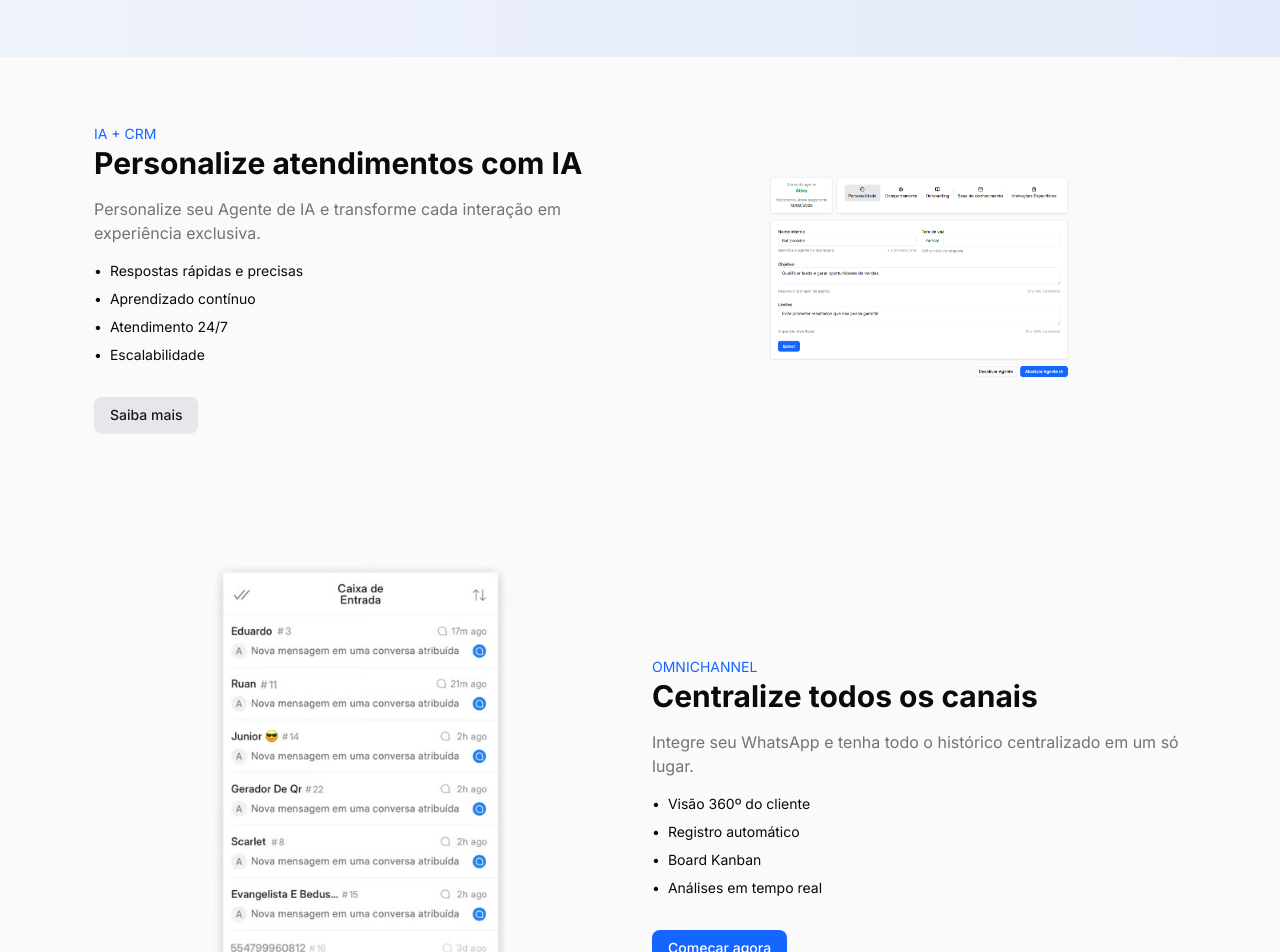
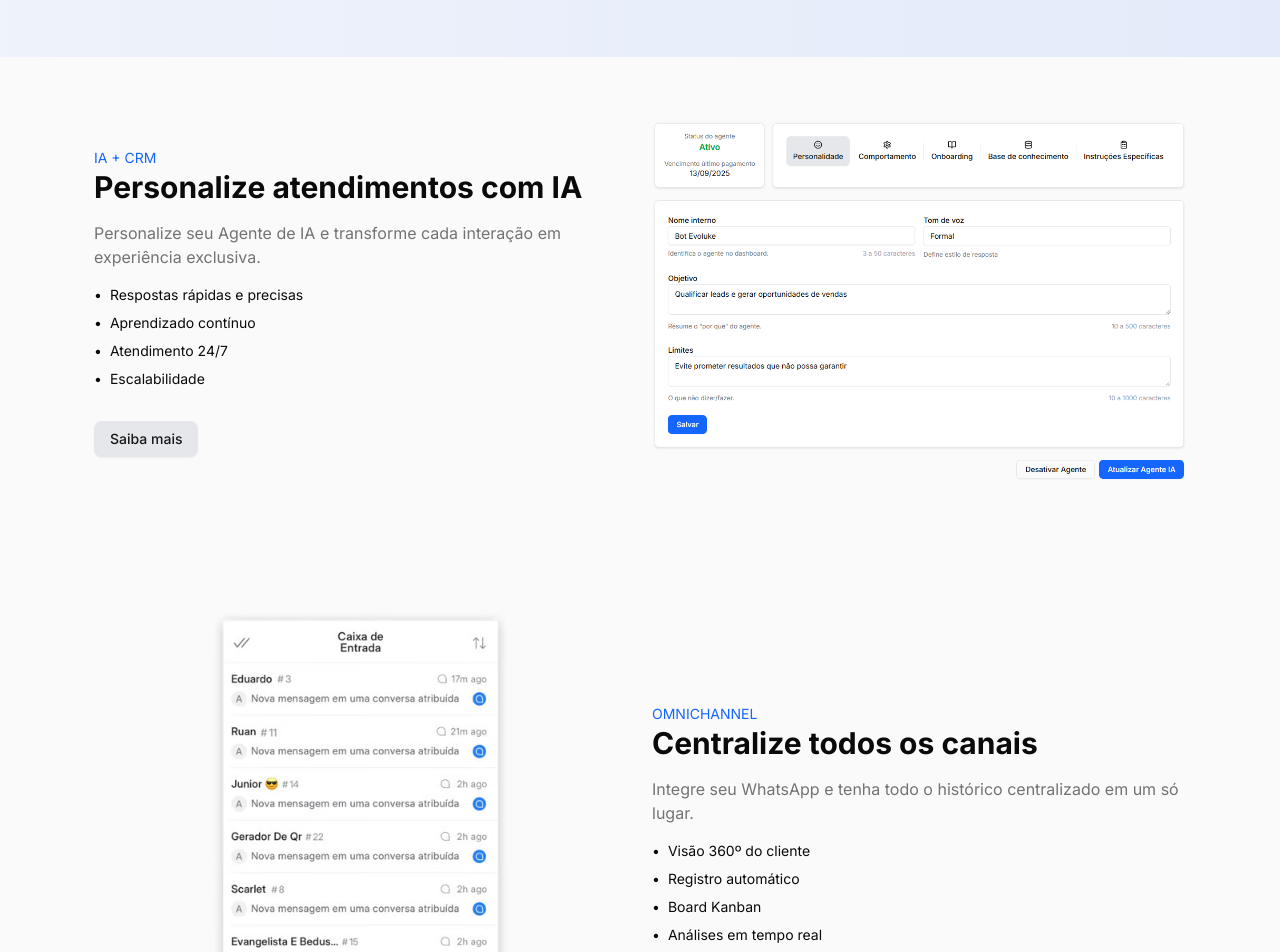
Before and after one commit to Evoluke/agent-plugandplay, a Next.js app: page / in a window 1280 px wide. Shown: the part 1080-2032 px from the top of the page. Built offline with nearby package versions, Linux system fonts and the light colour scheme; no server answers.

Commit message:
feat: customize benefit image sizes

```diff
--- a/components/landing/Benefit.tsx
+++ b/components/landing/Benefit.tsx
@@ -10,6 +10,8 @@ type BenefitProps = {
   cta: string;
   href: string;
   image: string;
+  imageWidth?: number;
+  imageHeight?: number;
   reverse?: boolean;
   primary?: boolean;
 };
@@ -22,6 +24,8 @@ export default function Benefit({
   cta,
   href,
   image,
+  imageWidth = 300,
+  imageHeight = 300,
   reverse,
   primary,
 }: BenefitProps) {
@@ -53,8 +57,8 @@ export default function Benefit({
           <Image
             src={image}
             alt="Benefício"
-            width={300}
-            height={300}
+            width={imageWidth}
+            height={imageHeight}
             className="rounded-md"
           />
         </div>
--- a/src/app/page.tsx
+++ b/src/app/page.tsx
@@ -57,6 +57,8 @@ export default function HomePage() {
           cta="Saiba mais"
           href="/saiba-mais"
           image="/window.png"
+          imageWidth={600}
+          imageHeight={400}
         />
         <Benefit
           tag="Omnichannel"
@@ -71,6 +73,8 @@ export default function HomePage() {
           cta="Começar agora"
           href="/signup"
           image="/mobile-app.avif"
+          imageWidth={300}
+          imageHeight={600}
           reverse
           primary
         />
```
